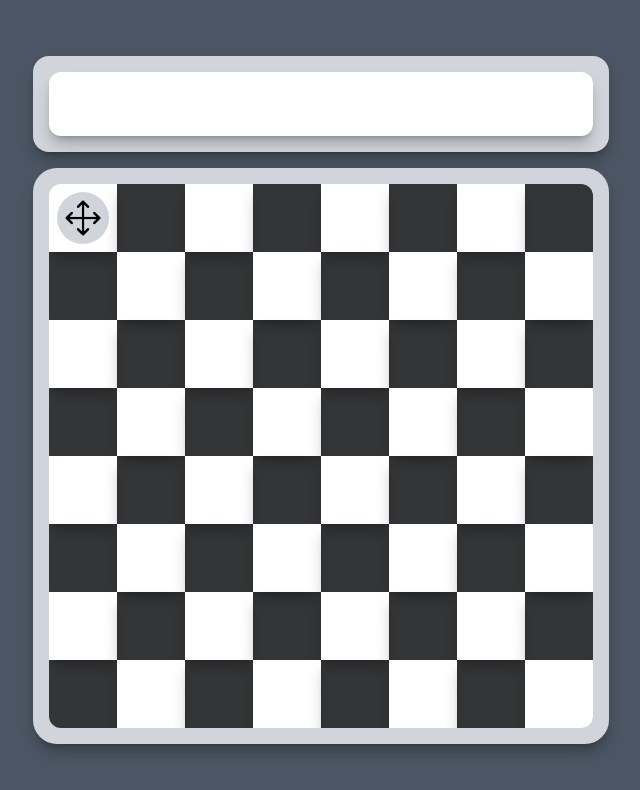
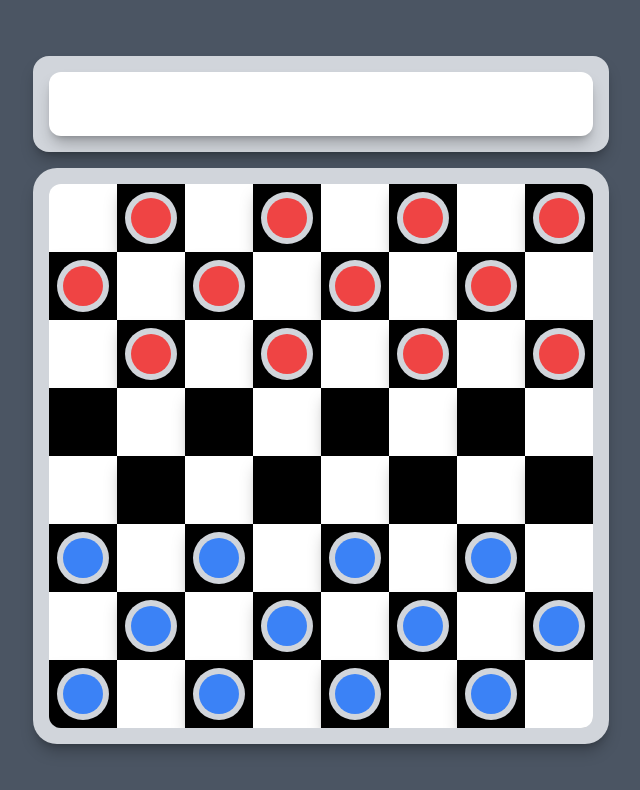
Before and after one commit to pticasolovey20/checkers-game, a Next.js app: page / in a window 1280 px wide. Shown: the top 790 px of the page, without its empty margins (319-959 px from the left). Built offline with nearby package versions, Linux system fonts and the light colour scheme.

Commit message:
added more checkers to the board

```diff
--- a/components/draggable/index.jsx
+++ b/components/draggable/index.jsx
@@ -1,7 +1,7 @@
 import { useDraggable } from "@dnd-kit/core";
 
-const Draggable = ({ children, id }) => {
-	const { attributes, listeners, setNodeRef, transform } = useDraggable({ id });
+const Draggable = ({ children, piece }) => {
+	const { attributes, listeners, setNodeRef, transform } = useDraggable({ id: piece });
 
 	const style = transform ? { transform: `translate3d(${transform.x}px, ${transform.y}px, 0)` } : undefined;
 
@@ -11,7 +11,7 @@ const Draggable = ({ children, id }) => {
 			style={style}
 			{...listeners}
 			{...attributes}
-			className="h-full w-full p-1.5 rounded-full bg-gray-300 overflow-hidden cursor-grab"
+			className="w-full h-full p-1.5 rounded-full bg-gray-300 overflow-hidden cursor-grab"
 		>
 			{children}
 		</button>
--- a/components/game/Board.jsx
+++ b/components/game/Board.jsx
@@ -1,16 +1,47 @@
 import { useEffect, useState } from "react";
-import { DndContext, useSensor, TouchSensor } from "@dnd-kit/core";
+import { DndContext, MouseSensor, TouchSensor, useSensor, useSensors } from "@dnd-kit/core";
+import { restrictToParentElement } from "@dnd-kit/modifiers";
 import { classNames } from "@/utils";
 
-import drag from "@/public/images/drag.png";
-
-import Image from "next/image";
 import Droppable from "@/components/droppable";
 import Draggable from "@/components/draggable";
+import Piece from "../piece";
+
+const initialFirstPlayerPositions = [
+	{ id: "p1-1", row: 0, col: 1 },
+	{ id: "p1-2", row: 0, col: 3 },
+	{ id: "p1-3", row: 0, col: 5 },
+	{ id: "p1-4", row: 0, col: 7 },
+	{ id: "p1-5", row: 1, col: 0 },
+	{ id: "p1-6", row: 1, col: 2 },
+	{ id: "p1-7", row: 1, col: 4 },
+	{ id: "p1-8", row: 1, col: 6 },
+	{ id: "p1-9", row: 2, col: 1 },
+	{ id: "p1-10", row: 2, col: 3 },
+	{ id: "p1-11", row: 2, col: 5 },
+	{ id: "p1-12", row: 2, col: 7 },
+];
+
+const initialSecondPlayerPositions = [
+	{ id: "p2-1", row: 7, col: 0 },
+	{ id: "p2-2", row: 7, col: 2 },
+	{ id: "p2-3", row: 7, col: 4 },
+	{ id: "p2-4", row: 7, col: 6 },
+	{ id: "p2-5", row: 6, col: 1 },
+	{ id: "p2-6", row: 6, col: 3 },
+	{ id: "p2-7", row: 6, col: 5 },
+	{ id: "p2-8", row: 6, col: 7 },
+	{ id: "p2-9", row: 5, col: 0 },
+	{ id: "p2-10", row: 5, col: 2 },
+	{ id: "p2-11", row: 5, col: 4 },
+	{ id: "p2-12", row: 5, col: 6 },
+];
 
 const Board = () => {
+	const [firstPlayerPieces, setFirstPlayerPieces] = useState(initialFirstPlayerPositions);
+	const [secondPlayerPieces, setSecondPlayerPieces] = useState(initialSecondPlayerPositions);
+
 	const [containerWidth, setContainerWidth] = useState(0);
-	const [parent, setParent] = useState("id-0-0");
 
 	const rows = 8;
 	const cols = 8;
@@ -31,9 +62,30 @@ const Board = () => {
 		return () => window.removeEventListener("resize", updateContainerWidth);
 	}, []);
 
-	const handleDragEnd = (event) => setParent(event?.over && event?.over.id);
+	const handleDrop = (event) => {
+		const piece = event?.active?.id;
+		const pieceId = piece.id;
+		const player = pieceId.startsWith("p1") ? 1 : 2;
 
-	const sensor = useSensor(TouchSensor, { activationConstraint: null });
+		const numbers = event.over.id.split("-").map(Number).slice(1);
+
+		const row = numbers[0];
+		const col = numbers[1];
+
+		if (player === 1) {
+			const updatedFirstPlayerPieces = firstPlayerPieces.filter((piece) => piece.id !== pieceId);
+			updatedFirstPlayerPieces.push({ id: pieceId, row, col });
+			setFirstPlayerPieces(updatedFirstPlayerPieces);
+		} else if (player === 2) {
+			const updatedSecondPlayerPieces = secondPlayerPieces.filter((piece) => piece.id !== pieceId);
+			updatedSecondPlayerPieces.push({ id: pieceId, row, col });
+			setSecondPlayerPieces(updatedSecondPlayerPieces);
+		}
+	};
+
+	const mouseSensor = useSensor(MouseSensor, { activationConstraint: { distance: 10 } });
+	const touchSensor = useSensor(TouchSensor, { activationConstraint: null });
+	const sensors = useSensors(mouseSensor, touchSensor);
 
 	const generateBoard = () => {
 		const board = [];
@@ -41,8 +93,9 @@ const Board = () => {
 		for (let rowIndex = 0; rowIndex < rows; rowIndex++) {
 			for (let colIndex = 0; colIndex < cols; colIndex++) {
 				const isWhite = (rowIndex + colIndex) % 2 === 0;
-				const bgColor = isWhite ? "bg-white" : "bg-black/75";
+				const bgColor = isWhite ? "bg-white" : "bg-black";
 
+				const cellId = `p${rowIndex}-${colIndex}`;
 				const cellSize = Math.min(containerWidth / cols, containerWidth / rows);
 
 				const restrictions = {
@@ -52,19 +105,31 @@ const Board = () => {
 					minY: 0,
 				};
 
-				const cellId = `id-${rowIndex}-${colIndex}`;
-				const cellContent =
-					parent === cellId ? (
-						<Draggable id="draggable" restrictions={restrictions}>
-							<Image className="aspect-square rounded-full" src={drag} alt="drag me" layout="fit" />
-						</Draggable>
-					) : (
-						<div className="aspect-square" />
+				const pieceInCell = (row, col) => {
+					const firstPlayerPiece = firstPlayerPieces.find((piece) => piece.row === row && piece.col === col);
+					const secondPlayerPiece = secondPlayerPieces.find(
+						(piece) => piece.row === row && piece.col === col
 					);
+
+					if (firstPlayerPiece) {
+						return (
+							<Draggable piece={firstPlayerPiece} restrictions={restrictions}>
+								<Piece player={1} />
+							</Draggable>
+						);
+					} else if (secondPlayerPiece) {
+						return (
+							<Draggable piece={secondPlayerPiece} restrictions={restrictions}>
+								<Piece player={2} />;
+							</Draggable>
+						);
+					}
+					return <div className="aspect-square" />;
+				};
 
 				board.push(
 					<div key={cellId} className={`w-full h-full shadow-black/25 shadow-lg ${bgColor}`}>
-						<Droppable id={cellId}>{cellContent}</Droppable>
+						<Droppable id={`cell-${rowIndex}-${colIndex}`}>{pieceInCell(rowIndex, colIndex)}</Droppable>
 					</div>
 				);
 			}
@@ -77,12 +142,12 @@ const Board = () => {
 		<div className="p-2 sm:p-4 rounded-xl sm:rounded-3xl bg-gray-300 shadow-black/25 shadow-lg">
 			<div
 				className={classNames(
-					"board aspect-square overflow-hidden",
+					"board overflow-hidden",
 					"grid grid-cols-8 grid-rows-8",
 					"rounded-lg sm:rounded-xl"
 				)}
 			>
-				<DndContext onDragEnd={handleDragEnd} sensors={[sensor]}>
+				<DndContext onDragEnd={handleDrop} sensors={sensors}>
 					{generateBoard()}
 				</DndContext>
 			</div>
--- /dev/null
+++ b/components/piece/index.jsx
@@ -0,0 +1,7 @@
+import { classNames } from "@/utils";
+
+const Piece = ({ player }) => {
+	return <div className={classNames("w-full h-full rounded-full", player === 1 ? "bg-red-500" : "bg-blue-500")} />;
+};
+
+export default Piece;
--- a/package.json
+++ b/package.json
@@ -10,12 +10,15 @@
 	},
 	"dependencies": {
 		"@dnd-kit/core": "^6.0.8",
+		"@dnd-kit/modifiers": "^6.0.1",
+		"@dnd-kit/sortable": "^7.0.2",
 		"autoprefixer": "10.4.15",
 		"eslint": "8.49.0",
 		"eslint-config-next": "13.4.19",
 		"next": "13.4.19",
 		"postcss": "8.4.30",
 		"react": "18.2.0",
+		"react-dnd": "^16.0.1",
 		"react-dom": "18.2.0",
 		"sass": "^1.67.0",
 		"tailwindcss": "3.3.3"
```
Also changed, not shown: 1 other file (tests, documents, lock files or other folders).
